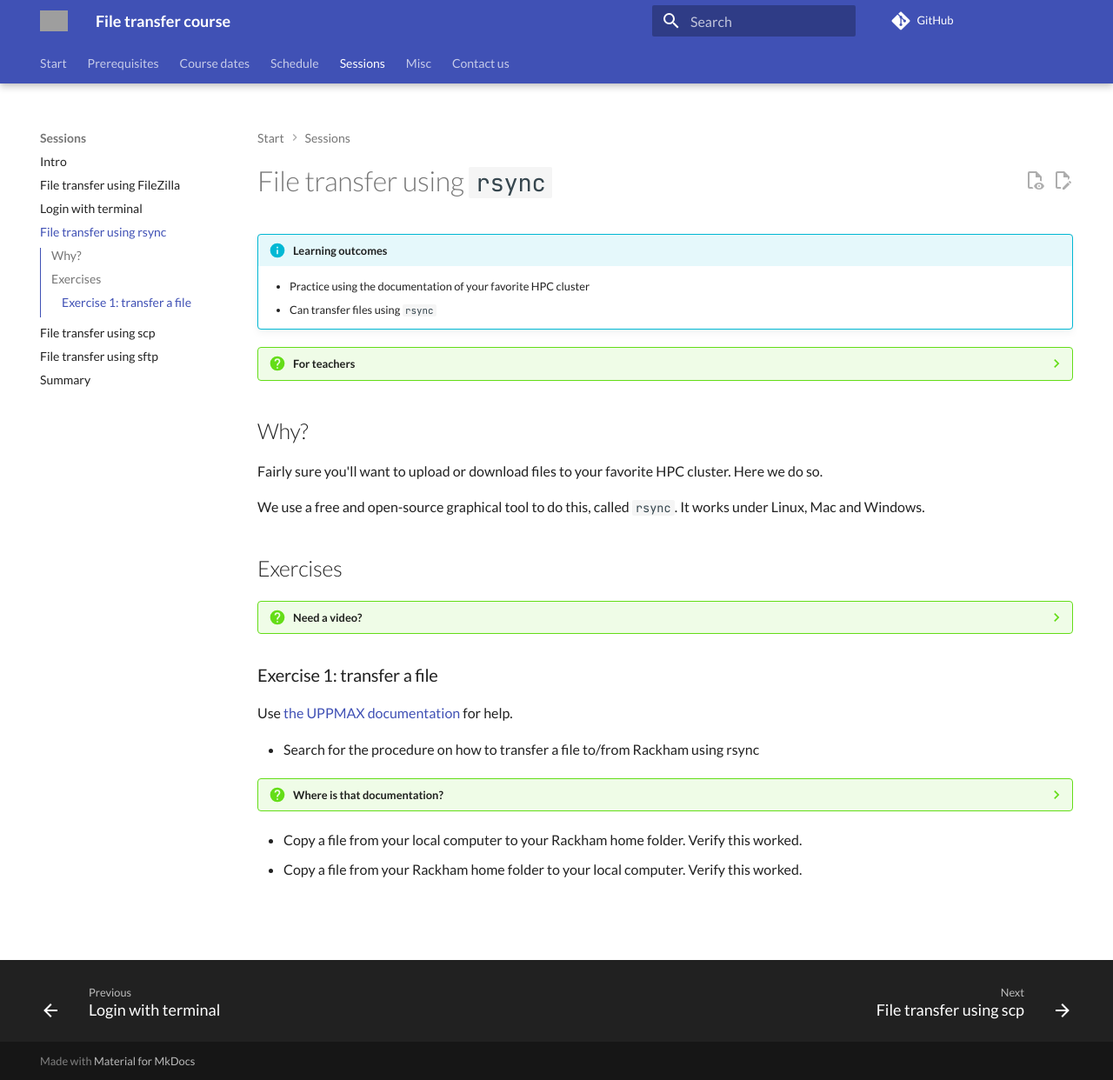
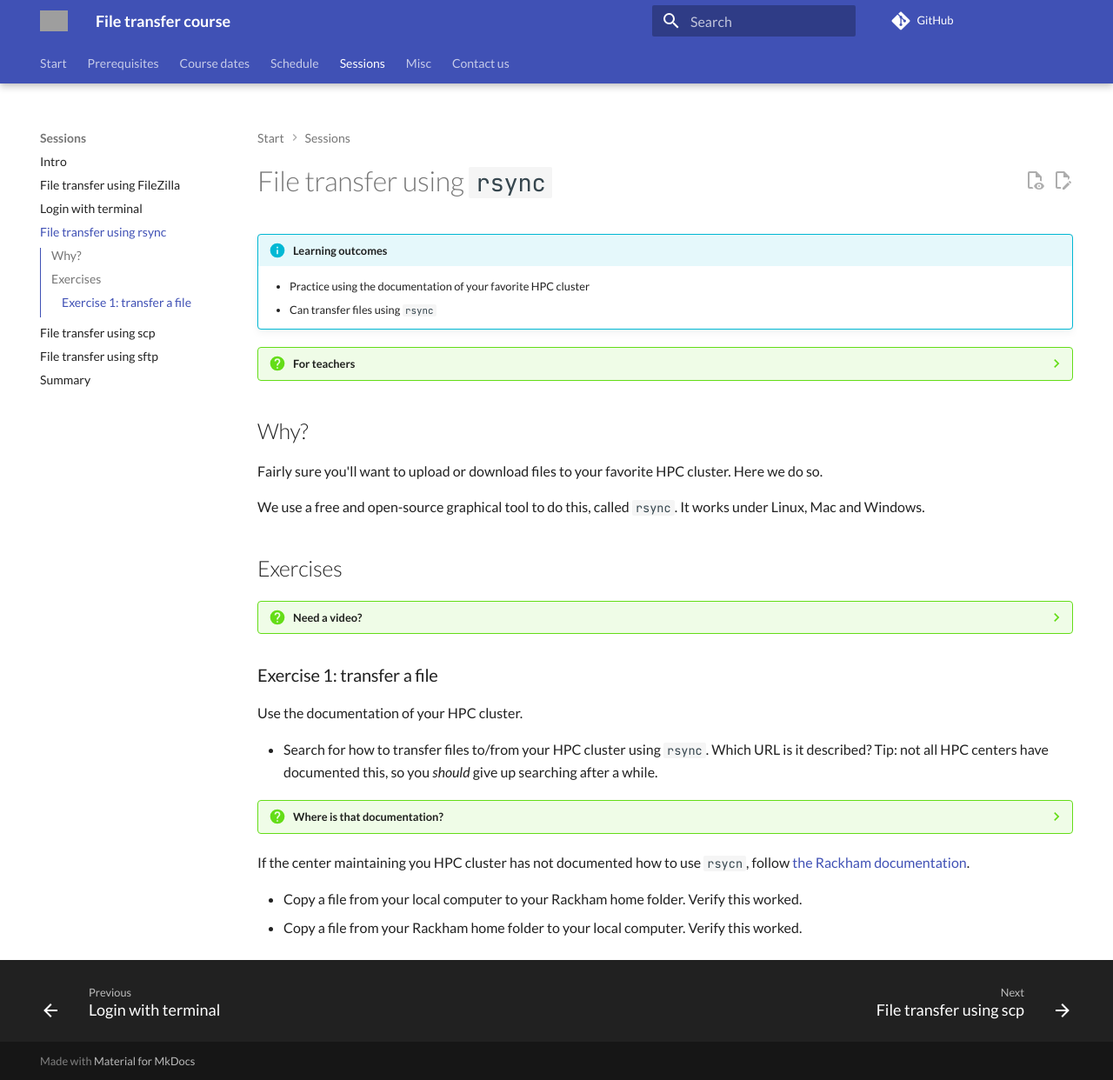
Before and after one commit to UPPMAX/naiss_file_transfer_course, an MkDocs documentation site: the page built from docs/sessions/rsync/README.md, in a window 1280 px wide and 1242 px high. Shown: the whole window at 87% size. Built offline with MkDocs 1.6.1 and Material for MkDocs 9.7.7, drawn with Linux system fonts in a browser that asks for light colours; comment, search, counter and statistics services are not loaded; grey boxes are pictures that could not be loaded.

Commit message:
NAISS wide

```diff
--- a/docs/sessions/rsync/README.md
+++ b/docs/sessions/rsync/README.md
@@ -80,11 +80,12 @@ It works under Linux, Mac and Windows.
 
 ### Exercise 1: transfer a file
 
-Use [the UPPMAX documentation](http://docs.uppmax.uu.se/)
-for help.
+Use the documentation of your HPC cluster.
 
-- Search for the procedure on how to transfer a file
-  to/from Rackham using rsync
+- Search for how to transfer files to/from your HPC cluster
+  using `rsync`. Which URL is it described?
+  Tip: not all HPC centers have documented this,
+  so you *should* give up searching after a while.
 
 ???- question "Where is that documentation?"
 
@@ -105,5 +106,8 @@ for help.
 
     <!-- markdownlint-enable MD013 -->
 
+If the center maintaining you HPC cluster has not documented how to use
+`rsycn`, follow [the Rackham documentation](https://docs.uppmax.uu.se/software/rackham_file_transfer_using_rsync/).
+
 - Copy a file from your local computer to your Rackham home folder. Verify this worked.
 - Copy a file from your Rackham home folder to your local computer. Verify this worked.
```
